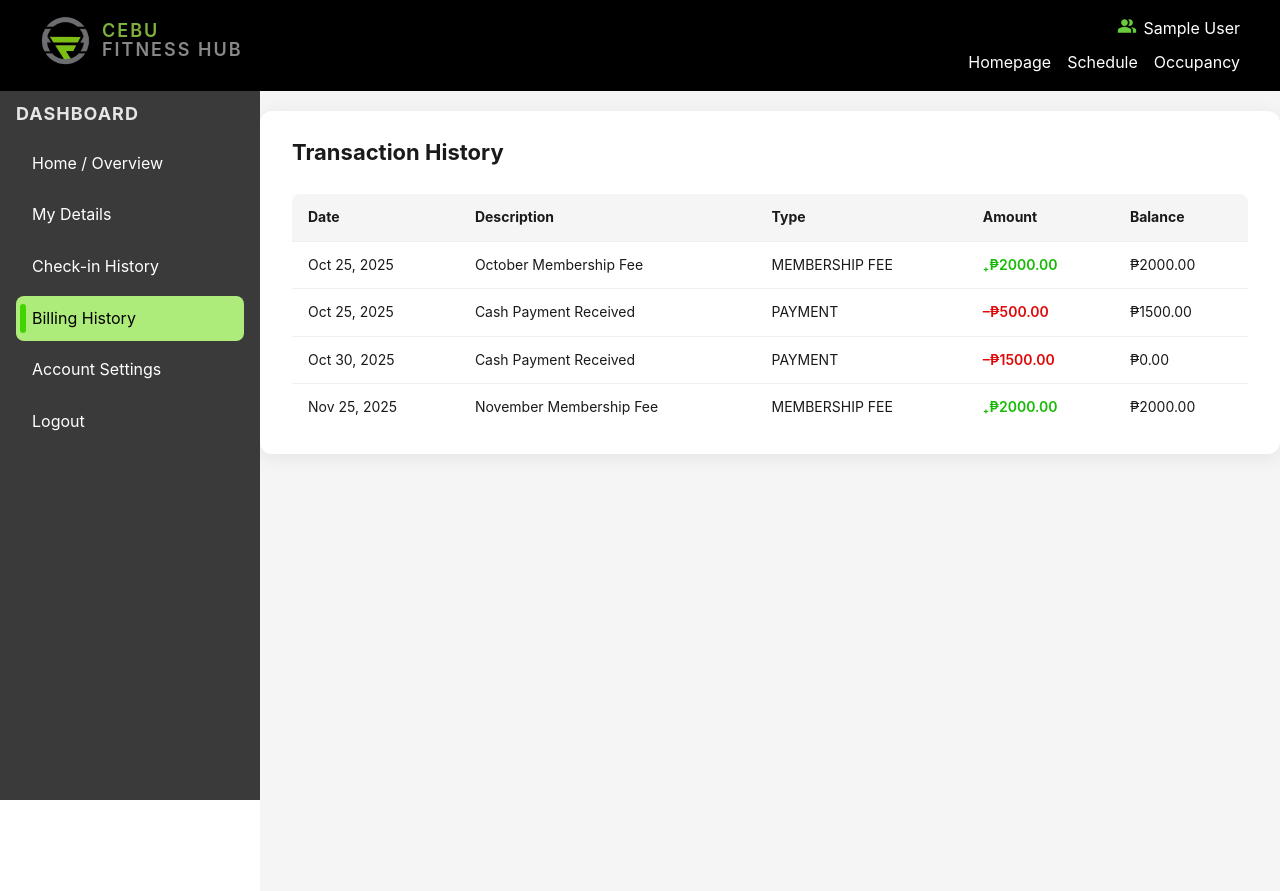
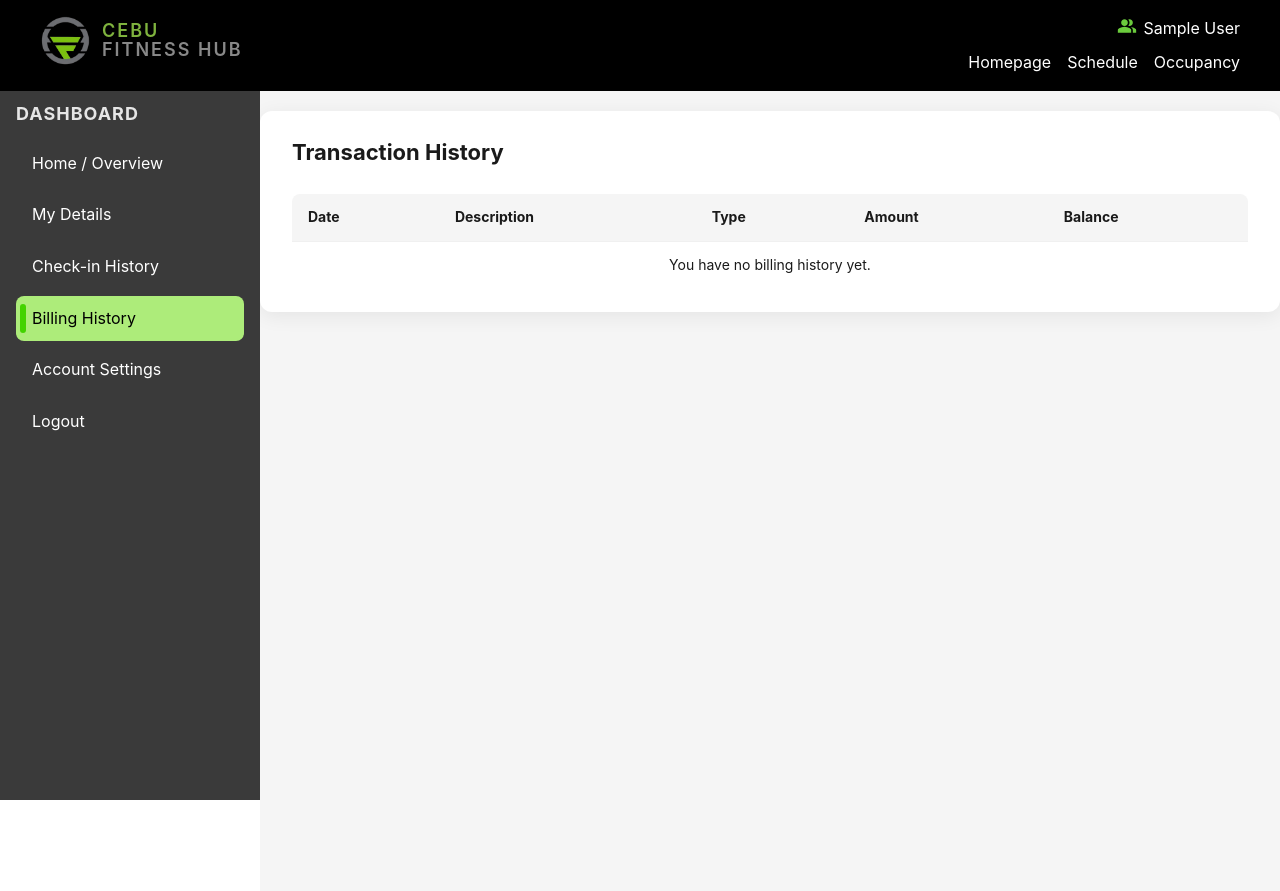
Before and after one commit to Klipwen/CSIT327-G5-CebuFitnessHub, a Django app: page /billing_history/ in a window 1280 px wide. Run offline with Django 5.2, Linux system fonts and the light colour scheme; the visitor is signed in with stand-in values (Sample User, id 1).

Commit message:
feat(html): Integrate billing history page and fix running balance display

```diff
--- a/PythonProject/cebufitnesshubproject/templates/gymapp/billing_history.html
+++ b/PythonProject/cebufitnesshubproject/templates/gymapp/billing_history.html
@@ -1,4 +1,6 @@
 {% load static %}
+{% load humanize %} <!-- Added for number formatting -->
+
 <!doctype html>
 <html lang="en">
 <head>
@@ -6,7 +8,6 @@
   <meta name="viewport" content="width=device-width, initial-scale=1">
   <title>Billing History - Cebu Fitness Hub</title>
 
-  <!-- FIX: Corrected path from 'firstapp' to 'gymapp' -->
   <link rel="stylesheet" href="{% static 'gymapp/css/dashboard.css' %}">
   <link rel="stylesheet" href="{% static 'gymapp/css/billing_history.css' %}">
 </head>
@@ -14,7 +15,6 @@
 
   <header class="site-header">
     <div class="brand">
-      <!-- FIX: Corrected path from 'firstapp' to 'gymapp' -->
       <img src="{% static 'gymapp/img/cebufitnesshub_logo.png' %}" alt="Cebu Fitness Hub" class="logo">
       <div class="logo-text">
         <div class="cebu-reg">CEBU</div>
@@ -30,7 +30,7 @@
       </div>
       <nav class="navbar">
         <ul>
-          <li><a href="#">Homepage</a></li>
+          <li><a href="{% url 'member_dashboard' %}">Homepage</a></li>
           <li><a href="#">Schedule</a></li>
           <li><a href="#">Occupancy</a></li>
         </ul>
@@ -46,9 +46,14 @@
         <a href="{% url 'member_dashboard' %}" class="nav-item">Home / Overview</a>
         <a href="{% url 'member_details' %}" class="nav-item">My Details</a>
         <a href="{% url 'check_in' %}" class="nav-item">Check-in History</a>
+
+        <!-- This page is now active -->
         <a href="{% url 'billing_history' %}" class="nav-item active">Billing History</a>
+
         <a href="{% url 'account_settings' %}" class="nav-item">Account Settings</a>
-        <a href="#Logout" class="nav-item">Logout</a>
+
+        <!-- FIX: Pointed logout to the correct URL and added ID -->
+        <a href="{% url 'logout' %}" class="nav-item" id="logoutBtn">Logout</a>
       </nav>
     </aside>
     <main class="main-content">
@@ -68,54 +73,51 @@
               </tr>
             </thead>
 
-            <!-- ====================================================================
-                 API INTEGRATION PLACEHOLDER
-                 Backend data from Django views or a frontend API fetch
-                 will populate the rows inside this tbody element.
-                 ==================================================================== -->
+            <!--
+              ========================================
+              START: DJANGO INTEGRATION
+              ========================================
+              This loop iterates over the 'history' variable from your view.
+            -->
             <tbody id="billing-data" class="billing__table-body">
 
-              <!-- Placeholder Row 1 -->
+              {% for item in history %}
               <tr class="billing__row">
-                <td class="billing__cell" data-label="Date">Oct 25, 2025</td>
-                <td class="billing__cell" data-label="Description">October Membership Fee</td>
-                <td class="billing__cell" data-label="Type">MEMBERSHIP FEE</td>
-                <td class="billing__cell billing__cell--positive" data-label="Amount">₊₱2000.00</td>
-                <td class="billing__cell" data-label="Balance">₱2000.00</td>
+                <td class="billing__cell" data-label="Date">{{ item.record.timestamp|date:"M d, Y" }}</td>
+                <td class="billing__cell" data-label="Description">{{ item.record.description }}</td>
+                <td class="billing__cell" data-label="Type">{{ item.record.get_transaction_type_display }}</td>
+
+                {% if item.record.amount > 0 %}
+                  <td class="billing__cell billing__cell--positive" data-label="Amount">+₱{{ item.record.amount|floatformat:2|intcomma }}</td>
+                {% else %}
+                  <td class="billing__cell billing__cell--negative" data-label="Amount">–₱{{ item.record.amount|floatformat:2|intcomma|slice:"1:" }}</td>
+                {% endif %}
+
+                <td class="billing__cell" data-label="Balance">₱{{ item.balance_after_tx|floatformat:2|intcomma }}</td>
               </tr>
 
-              <!-- Placeholder Row 2 -->
+              {% empty %}
+              <!-- This row displays if the 'history' list is empty -->
               <tr class="billing__row">
-                <td class="billing__cell" data-label="Date">Oct 25, 2025</td>
-                <td class="billing__cell" data-label="Description">Cash Payment Received</td>
-                <td class="billing__cell" data-label="Type">PAYMENT</td>
-                <td class="billing__cell billing__cell--negative" data-label="Amount">–₱500.00</td>
-                <td class="billing__cell" data-label="Balance">₱1500.00</td>
+                <td class="billing__cell" colspan="5" style="text-align: center;">You have no billing history yet.</td>
               </tr>
-
-              <!-- Placeholder Row 3 -->
-              <tr class="billing__row">
-                <td class="billing__cell" data-label="Date">Oct 30, 2025</td>
-                <td class="billing__cell" data-label="Description">Cash Payment Received</td>
-                <td class="billing__cell" data-label="Type">PAYMENT</td>
-                <td class="billing__cell billing__cell--negative" data-label="Amount">–₱1500.00</td>
-                <td class="billing__cell" data-label="Balance">₱0.00</td>
-              </tr>
-
-              <!-- Placeholder Row 4 -->
-              <tr class="billing__row">
-                <td class="billing__cell" data-label="Date">Nov 25, 2025</td>
-                <td class="billing__cell" data-label="Description">November Membership Fee</td>
-                <td class="billing__cell" data-label="Type">MEMBERSHIP FEE</td>
-                <td class="billing__cell billing__cell--positive" data-label="Amount">₊₱2000.00</td>
-                <td class="billing__cell" data-label="Balance">₱2000.00</td>
-              </tr>
+              {% endfor %}
 
             </tbody>
+            <!--
+              ========================================
+              END: DJANGO INTEGRATION
+              ========================================
+            -->
           </table>
         </div>
       </section>
       <!-- End of Main Content -->
     </main>
+  </div>
+
+  <!-- We can reuse the same dashboard.js for the logout confirm -->
+  <script src="{% static 'gymapp/js/dashboard.js' %}"></script>
+
 </body>
 </html>
```
